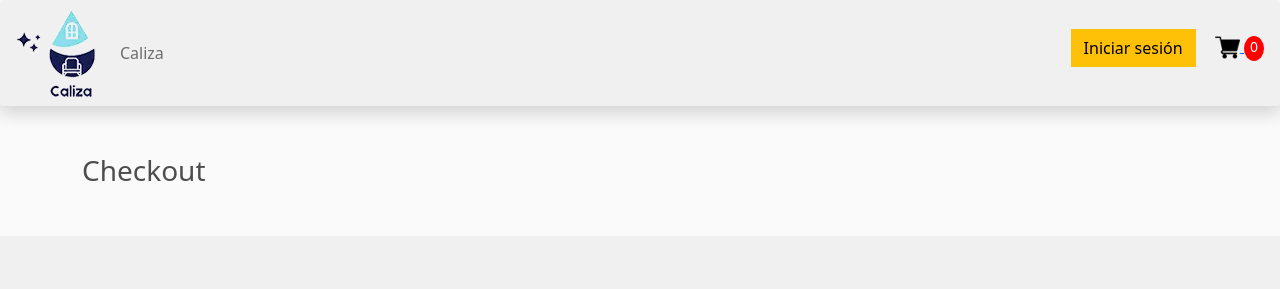
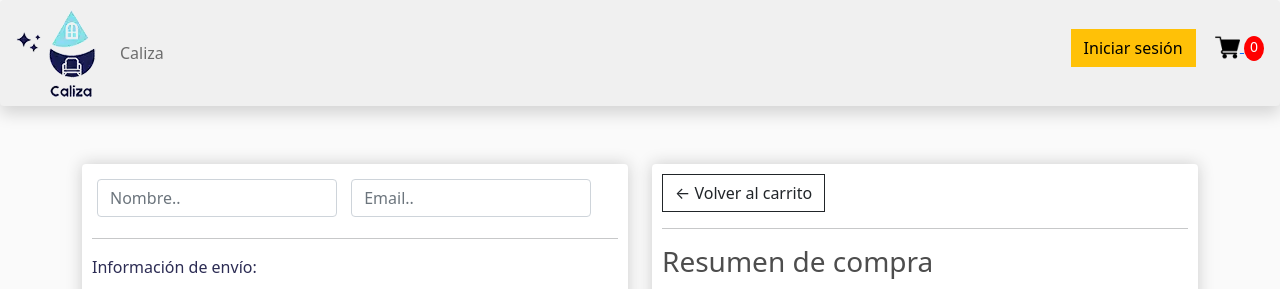
Before and after one commit to daniellobaton/CalizaInfoVI, a Django app: page /checkout/ in a window 1280 px wide. Shown: the top 289 px of the page. Run offline with Django 4.2, Linux system fonts and the light colour scheme; some libraries are stand-ins or nearby versions.

Commit message:
Se crea el diseño inicial de la página de pago

```diff
--- a/caliza/templates/caliza/checkout.html
+++ b/caliza/templates/caliza/checkout.html
@@ -1,5 +1,70 @@
 {% extends 'caliza/index.html' %}
 {% load static %}
 {% block content %}
-    <h3>Checkout</h3>
+    <div class="row">
+        <div class="col-lg-6">
+            <div class="box-element" id="form-wrapper">
+                <form action="" id="form">
+                    <div id="user-info">
+						<div class="form-field">
+							<input required class="form-control" type="text" name="name" placeholder="Nombre..">
+						</div>
+						<div class="form-field">
+							<input required class="form-control" type="email" name="email" placeholder="Email..">
+						</div>
+					</div>
+
+					<div id="shipping-info">
+						<hr>
+						<p>Información de envío:</p>
+						<hr>
+						<div class="form-field">
+							<input class="form-control" type="text" name="address" placeholder="Dirección..">
+						</div>
+						<div class="form-field">
+							<input class="form-control" type="text" name="city" placeholder="Ciudad..">
+						</div>
+						<div class="form-field">
+							<input class="form-control" type="text" name="state" placeholder="Estado..">
+						</div>
+						<div class="form-field">
+							<input class="form-control" type="text" name="zipcode" placeholder="Código postal..">
+						</div>
+					</div>
+
+					<hr>
+
+					<input id="form-button" class="btn btn-success btn-block" type="submit" value="Continuar">
+                </form>
+            </div>
+
+            <br>
+
+            <div class="box-element hidden" id="payment-info">
+                <small>Paypal options</small>
+            </div>
+        </div>
+
+        <div class="col-lg-6">
+            <div class="box-element">
+                <a class="btn btn-outline-dark" href="{% url 'cart' %}">&#x2190; Volver al carrito</a>
+
+                <hr>
+
+                <h3>Resumen de compra</h3>
+
+                <hr>
+
+                <div class="cart-row">
+					<div style="flex:2"><img class="row-image" src="{% static 'img/placeholder.webp' %}"></div>
+					<div style="flex:2"><p>Producto 1</p></div>
+					<div style="flex:1"><p>$20.00</p></div>
+					<div style="flex:1"><p>x2</p></div>
+				</div>
+				<h5>Productos:   2</h5>
+				<h5>Total:   $48</h5>
+
+            </div>
+        </div>
+    </div>
 {% endblock content %}
```
Also changed, not shown: caliza/templates/caliza/cart.html (+6 -6 lines), caliza/templates/caliza/store.html (+6 -6 lines).
